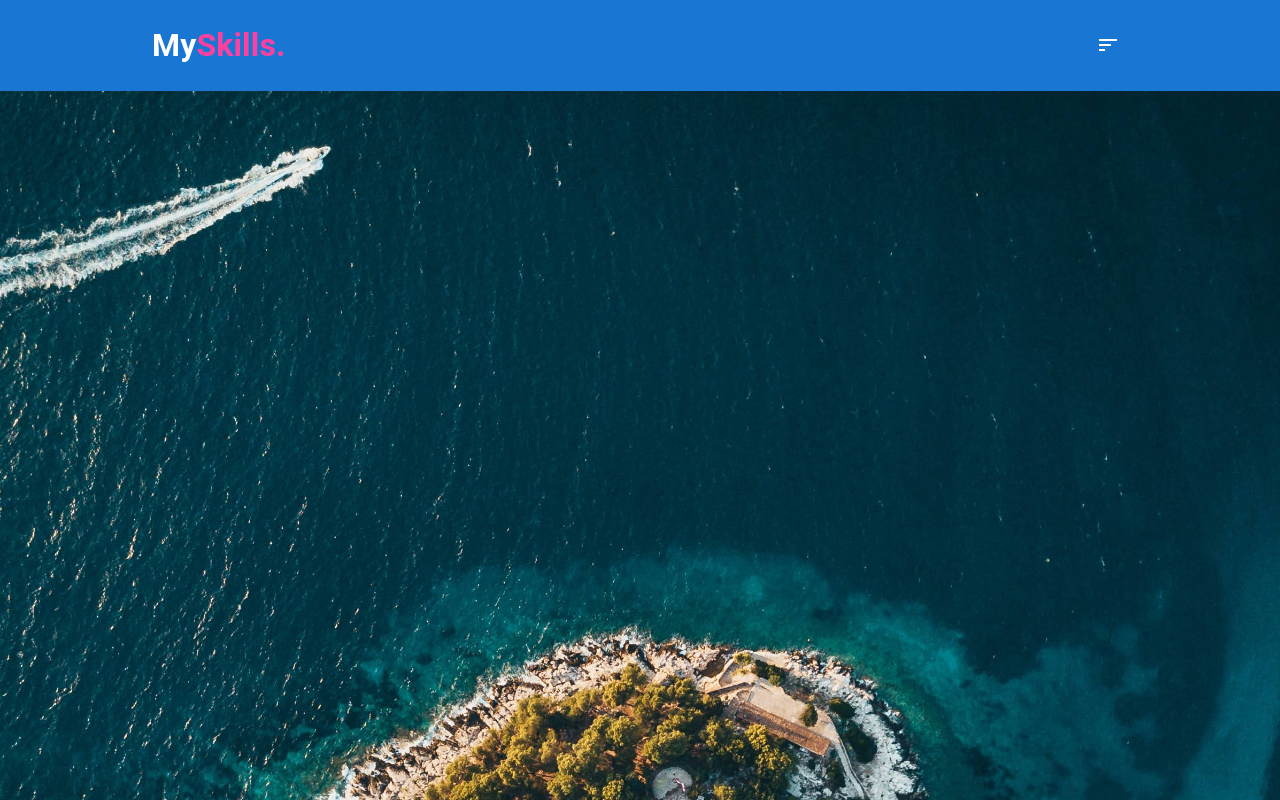
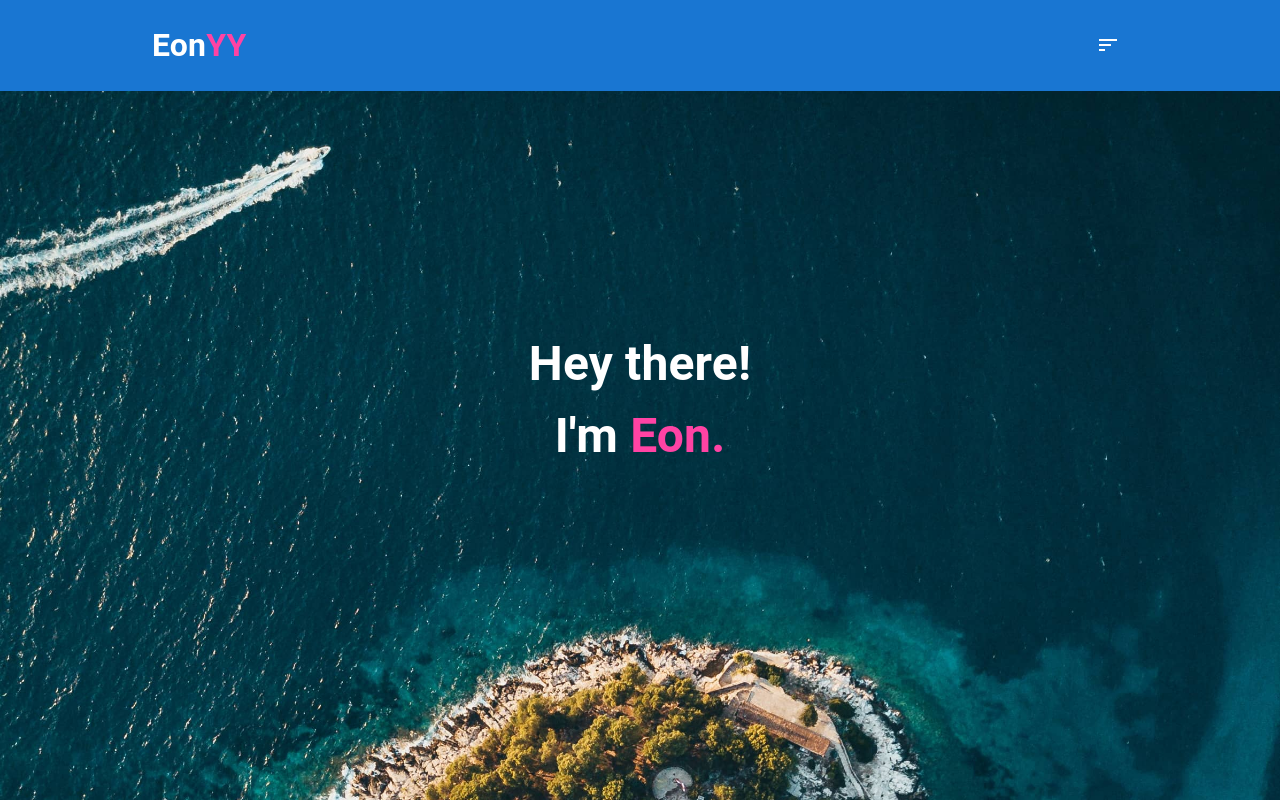
Before and after one commit to EonYY/portfolio, a Next.js app in the folder site/: page / in a window 1280 px wide. Built offline with nearby package versions, Linux system fonts and the light colour scheme.

Commit message:
Add welcome text

```diff
--- a/site/components/Header.js
+++ b/site/components/Header.js
@@ -3,6 +3,12 @@ import { makeStyles } from "@mui/styles";
 import SortIcon from "@mui/icons-material/Sort"
 
 const useStyles = makeStyles(() => ({
+    root:{
+        display: 'flex',
+        justifyContent: 'center',
+        alignItems: 'center',
+        height: '100vh',
+    },
     appBar: {
         background: 'none',
     },
@@ -18,7 +24,12 @@ const useStyles = makeStyles(() => ({
         fontSize: '2rem',
     },
     textThemeColor: {
-        color: '#ff409f',
+        color: '#ff43a4',
+    },
+    welcomeText: {
+        color: '#fff',
+        textAlign: 'center',
+        fontSize: '3rem',
     }
   }));
 
@@ -27,13 +38,23 @@ const useStyles = makeStyles(() => ({
     const classes = useStyles();
 
       return (
+          <div className={classes.root}>
             <AppBar className={classes.appBar} elevation={0}>
                 <Toolbar className={classes.appBarWrapper}>
-                <h1 className={classes.appBarTitle}>My<span className={classes.textThemeColor}>Skills.</span></h1>
+                    <h1 className={classes.appBarTitle}>
+                        Eon<span className={classes.textThemeColor}>YY</span>
+                    </h1>
                     <IconButton>
                         <SortIcon className={classes.icon}/>
                     </IconButton>
                 </Toolbar>
             </AppBar>
+                <div>
+                    <h1 className={classes.welcomeText}>
+                    Hey there!
+                    <br />I'm <span className={classes.textThemeColor}>Eon.</span>
+                    </h1>
+                </div>
+            </div>
       )
     }
```
Lines whose indentation alone changed are shown as unchanged.
